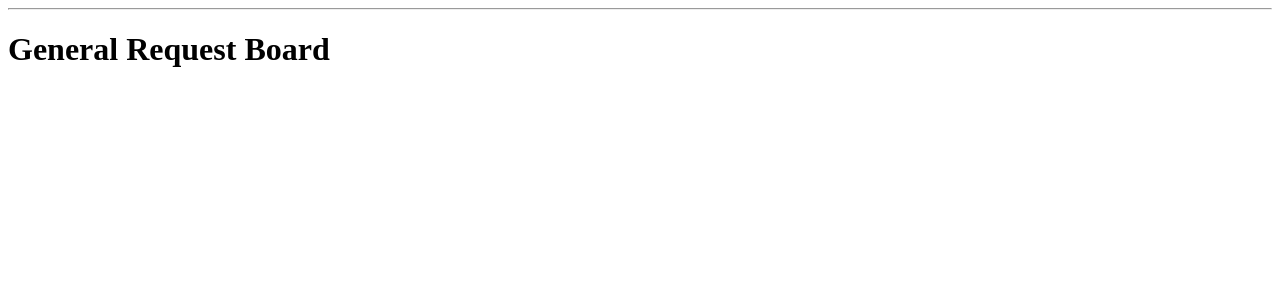
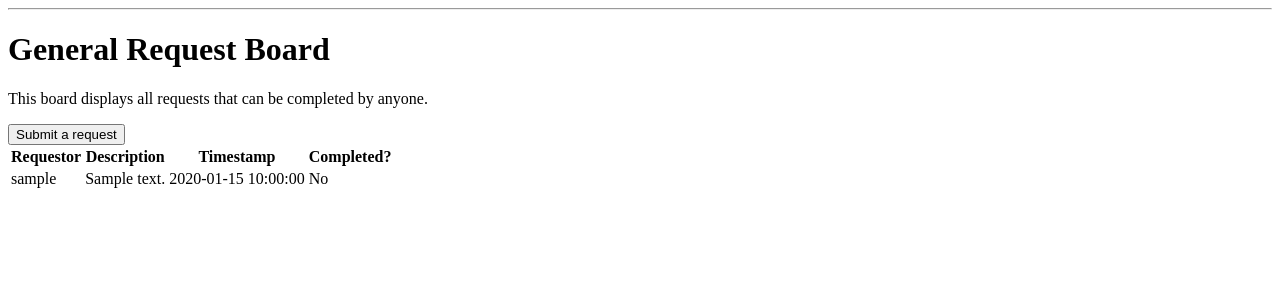
Before and after one commit to st252/webdev-proj, a Flask app: template app/templates/generalBoard.html in a window 1280 px wide. Shown: the part 26-326 px from the top of the page. Run offline with Flask 3, Linux system fonts and the light colour scheme; tables that the repository leaves empty hold one stand-in row (values such as "Sample post"); the template is opened without the code that fills it: values that come from a table or form of the project are taken from there, most other values are stand-ins (such as "Sample title", 1, 10 or a date in 2020).

Commit message:
Added template tags to display public requests

```diff
--- a/app/templates/generalBoard.html
+++ b/app/templates/generalBoard.html
@@ -2,4 +2,32 @@
 
 {% block content %}
     <h1> General Request Board </h1>
+    <p> This board displays all requests that can be completed by anyone.  </p>
+    <a href="{{ url_for('submit-request') }}"></a>
+        <button> Submit a request </button>
+        </a>
+    {% for request in public_requests %}
+    <table>
+        <tr>
+            <th>Requestor</th>
+            <th>Description</th>
+            <th>Timestamp</th>
+            <th>Completed?</th>
+        </tr>
+        <tr>
+            <td>{{ request.author.username }}</td> <!-- turn username into link that directs user to their profile-->
+            <td>{{ request.body }}</td>
+            <td>{{ request.timestamp }}</td>
+            {% if request.body == True %}
+                <td> Yes </td> <!--replace 'Yes' and 'No' with icons-->
+            {% else %}
+                <td> No </td>
+            {% endif %}
+        </tr>
+
+    <!-- add replies here -->
+
+    </table>
+    <br>
+    {% endfor %}
 {% endblock %}
```
